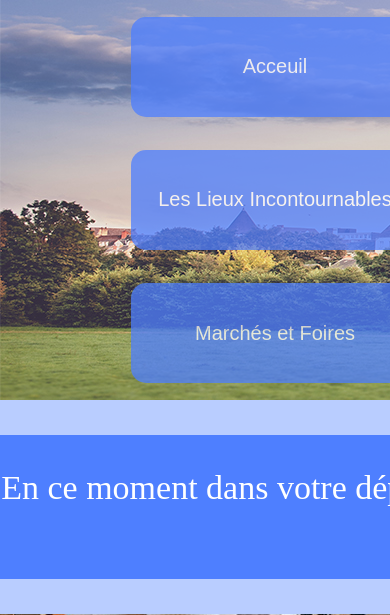
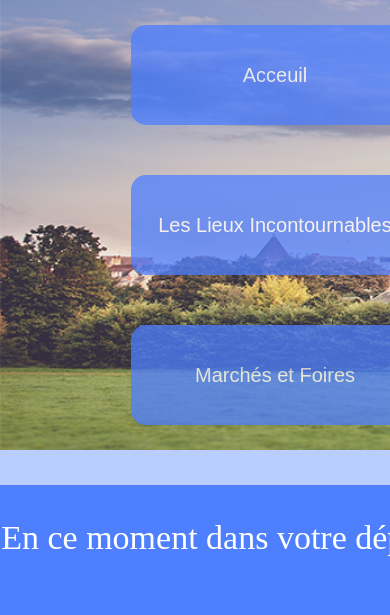
Before and after one commit to Clobac007/main, a PHP site: page /news.html in a window 390 px wide; the page is wider, and only the part inside the window is pictured. Shown: the part 210-825 px from the top of that part. Run offline with PHP 8.4, Linux system fonts and the light colour scheme; some web fonts are replaced.

Commit message:
update style

```diff
--- a/Site_departement/news.css
+++ b/Site_departement/news.css
@@ -64,7 +64,23 @@ body
 	background-image: url("pictures/bck_acceuil.jpg");
 	background-size: cover;
 	width: 100%;
-	height: 400px;
+	height: 150px;
+}
+
+@media (max-width: 864px)
+{
+	.nav
+	{
+		height: 300px;
+	}
+}
+
+@media (max-width: 574px)
+{
+	.nav
+	{
+		height: 450px;
+	}
 }
 
 .nav button
```
Also changed, not shown: Site_departement/acceuil.css (+17 -1 lines), Site_departement/festivaux.css (+17 -1 lines), Site_departement/lieux_incontournables.css (+17 -1 lines).
